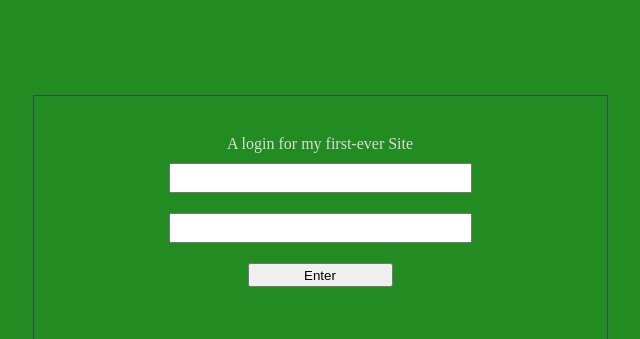
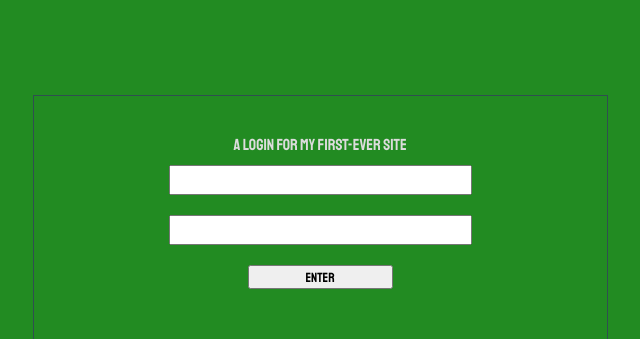
Before and after one commit to pasoproject/turbo-euro, a plain HTML site: page index.html in a window 1280 px wide. Shown: the top 339 px of the page, 320-960 px from the left. Drawn offline with Linux system fonts and the light colour scheme.

Commit message:
feat: added new fonts

```diff
--- a/assets/css/style.css
+++ b/assets/css/style.css
@@ -15,16 +15,18 @@ input {
 	height: 24px;
 	width: 295px;
 	margin: 10px;
+	font-family: 'Staatliches', cursive;
 }
 
 button {
 	height: 24px;
 	width: 145px;
 	margin: 10px;
+	font-family: 'Staatliches', cursive;
 }
 
 .label_block {
-	font-family: 'Times New Roman';
 	color: gainsboro;
 	margin-bottom: 29px;
+	font-family: 'Staatliches', cursive;
 }
--- a/index.html
+++ b/index.html
@@ -4,6 +4,9 @@
 	<title>my Site</title>
 	<meta charset="utf-8">
 	<link rel="stylesheet" href="assets/css/style.css">
+	<style type="text/css">
+		@import url('https://fonts.googleapis.com/css2?family=Staatliches&display=swap');
+	</style>
 </head>
 <body>
 	<div align="center">
```
Also changed, not shown: Screenshot (15).png (added).
